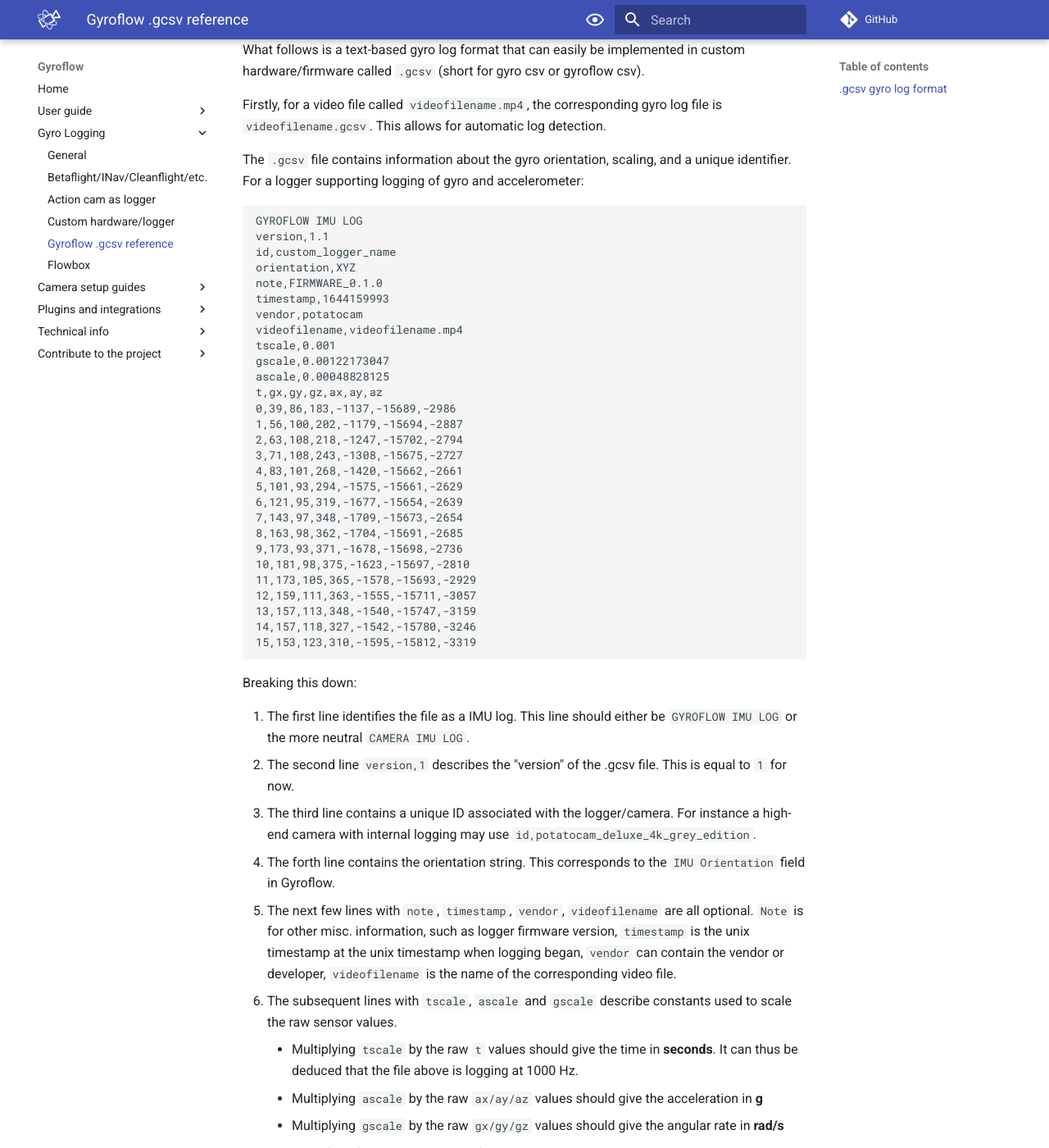
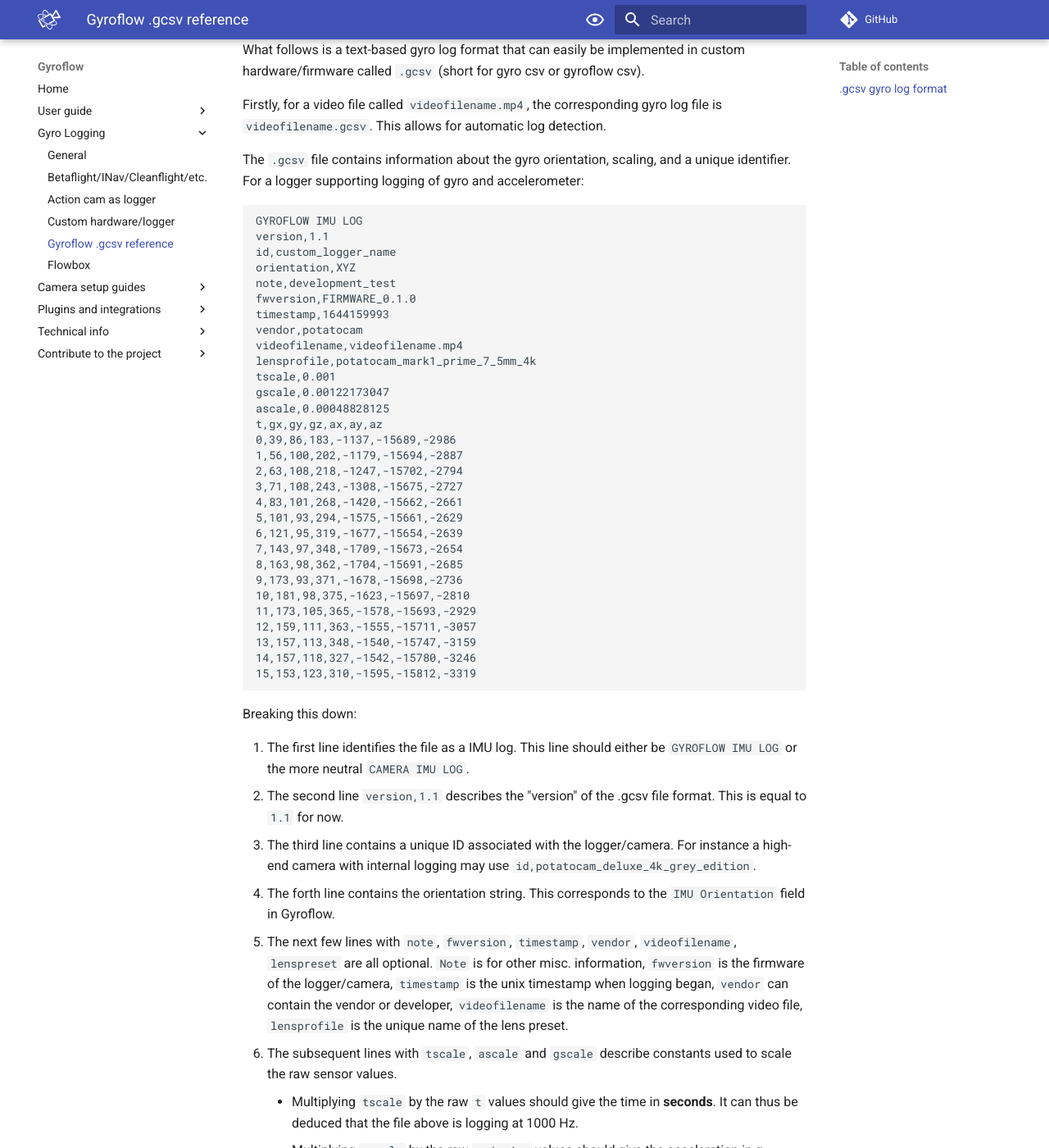
Before and after one commit to gyroflow/gyroflow-docs, an MkDocs documentation site: the page built from docs/logging/gcsv.md, in a window 1280 px wide and 1400 px high, scrolled down 245 px. Shown: the whole window at 82% size. Built offline with MkDocs 1.6.1 and Material for MkDocs 9.7.7, drawn with Linux system fonts in a browser that asks for light colours; comment, search, counter and statistics services are not loaded.

Commit message:
Fix typos

```diff
--- a/docs/logging/gcsv.md
+++ b/docs/logging/gcsv.md
@@ -13,10 +13,12 @@
 version,1.1
 id,custom_logger_name
 orientation,XYZ
-note,FIRMWARE_0.1.0
+note,development_test
+fwversion,FIRMWARE_0.1.0
 timestamp,1644159993
 vendor,potatocam
 videofilename,videofilename.mp4
+lensprofile,potatocam_mark1_prime_7_5mm_4k
 tscale,0.001
 gscale,0.00122173047
 ascale,0.00048828125
@@ -42,10 +44,10 @@
 Breaking this down:
 
 1. The first line identifies the file as a IMU log. This line should either be `GYROFLOW IMU LOG` or the more neutral `CAMERA IMU LOG`.
-2. The second line `version,1` describes the "version" of the .gcsv file. This is equal to `1` for now.
+2. The second line `version,1.1` describes the "version" of the .gcsv file format. This is equal to `1.1` for now.
 3. The third line contains a unique ID associated with the logger/camera. For instance a high-end camera with internal logging may use `id,potatocam_deluxe_4k_grey_edition`.
 4. The forth line contains the orientation string. This corresponds to the `IMU Orientation` field in Gyroflow.
-5. The next few lines with `note`, `timestamp`, `vendor`, `videofilename` are all optional. `Note` is for other misc. information, such as logger firmware version, `timestamp` is the unix timestamp at the unix timestamp when logging began, `vendor` can contain the vendor or developer, `videofilename` is the name of the corresponding video file.
+5. The next few lines with `note`, `fwversion`, `timestamp`, `vendor`, `videofilename`, `lenspreset` are all optional. `Note` is for other misc. information, `fwversion` is the firmware of the logger/camera, `timestamp` is the unix timestamp when logging began, `vendor` can contain the vendor or developer, `videofilename` is the name of the corresponding video file, `lensprofile` is the unique name of the lens preset.
 6. The subsequent lines with `tscale`, `ascale` and `gscale` describe constants used to scale the raw sensor values.
 	- Multiplying `tscale` by the raw `t` values should give the time in **seconds**. It can thus be deduced that the file above is logging at 1000 Hz.
 	- Multiplying `ascale` by the raw `ax/ay/az` values should give the acceleration in **g**
```
